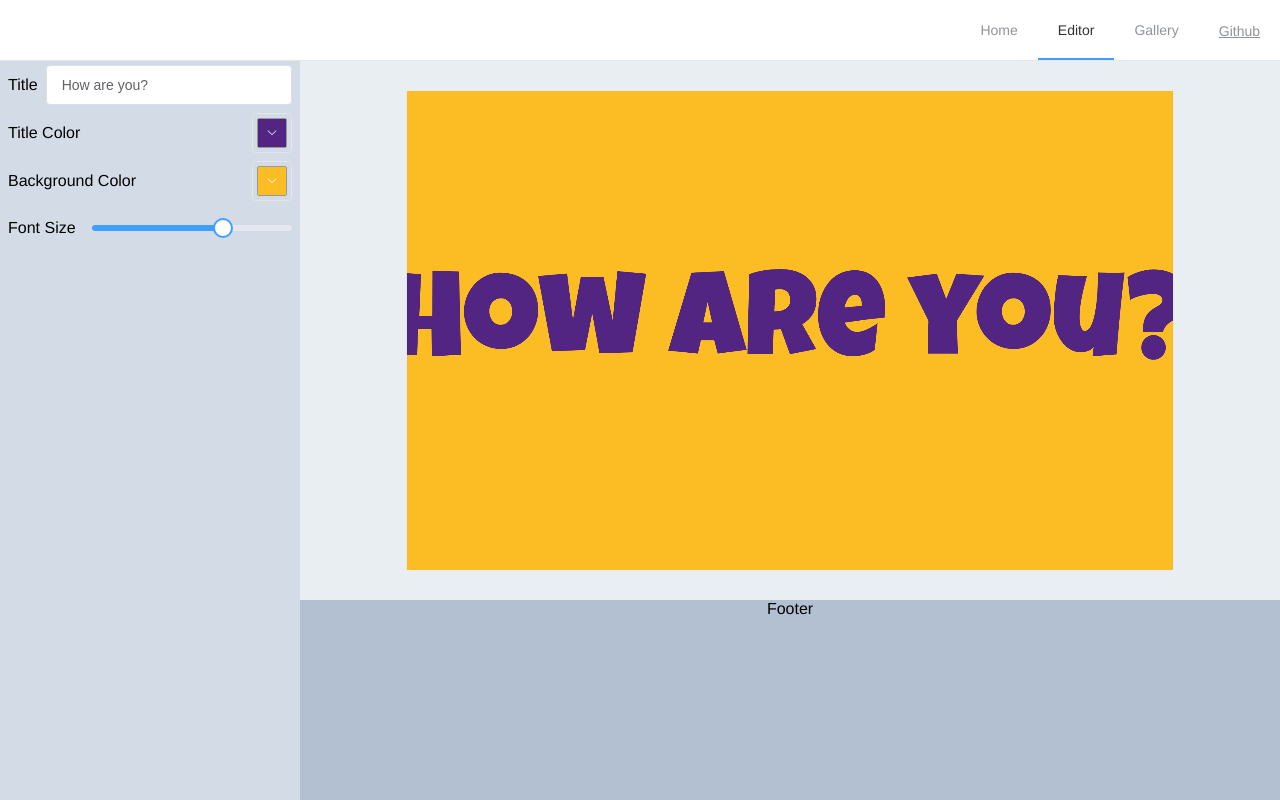
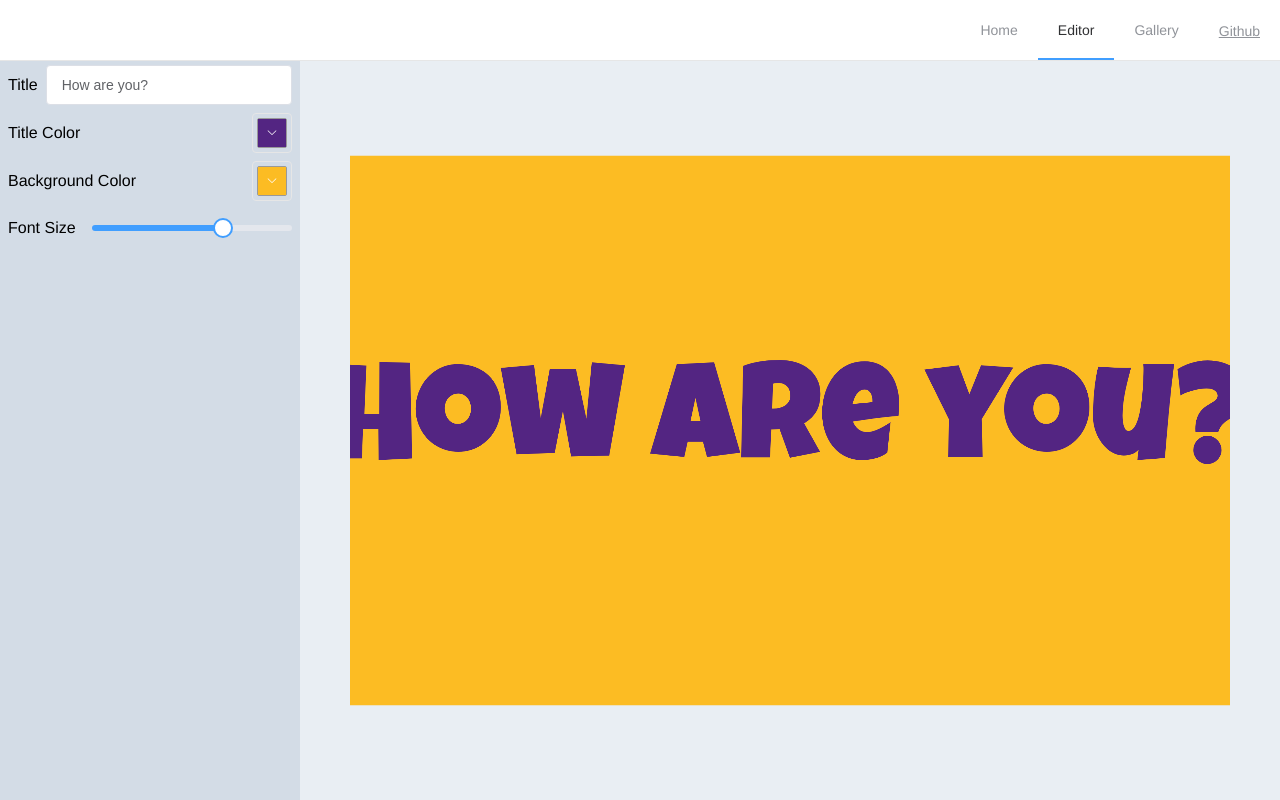
Before and after one commit to pearmini/colorfu, a Vue app: page /editor in a window 1280 px wide. Built offline with nearby package versions, Linux system fonts and the light colour scheme.

Commit message:
feat(slider): add image mode

```diff
--- a/src/components/AttributeTree/index.vue
+++ b/src/components/AttributeTree.vue
@@ -7,7 +7,11 @@
       :values="values"
     />
   </div>
-  <feild v-else :name="options.name">
+  <feild
+    v-else
+    :name="options.name"
+    :flex="options.type === 'image' ? 'col' : 'row'"
+  >
     <el-input
       v-if="options.type === 'text'"
       :placeholder="options.placeholder"
@@ -25,10 +29,22 @@
       :style="{ width: 200 + 'px' }"
     >
     </el-slider>
+    <el-upload
+      v-if="options.type === 'image'"
+      class="upload"
+      action=""
+      :auto-upload="false"
+      :on-change="handleChange"
+      :on-exceed="handleExceed"
+      :limit="1"
+    >
+      <el-button size="small" type="primary"> select image </el-button>
+    </el-upload>
   </feild>
 </template>
 
 <script>
+import { Message } from "element-ui";
 import Feild from "./Field.vue";
 
 export default {
@@ -38,8 +54,25 @@ export default {
     options: Object,
     values: Object,
   },
-  mounted() {
-    console.log(this.values);
+  methods: {
+    handleChange(file) {
+      const reader = new FileReader();
+      reader.readAsDataURL(file.raw);
+      reader.onload = () => {
+        const imageURL = reader.result;
+        this.values.imageURL = imageURL;
+      };
+    },
+    handleExceed() {
+      Message.error("请先删除已上传图片～");
+    },
   },
 };
 </script>
+
+<style scoped>
+.upload {
+  width: 100%;
+  text-align: left;
+}
+</style>
--- a/src/components/AttributeTree/Field.vue
+++ /dev/null
@@ -1,24 +0,0 @@
-<template>
-  <div class="container">
-    <span class="input-label">{{ name }}</span>
-    <slot />
-  </div>
-</template>
-
-<script>
-export default { props: { name: String } };
-</script>
-
-<style scoped>
-.input-label {
-  display: inline-block;
-  padding-right: 0.5em;
-}
-
-.container {
-  display: flex;
-  align-items: center;
-  padding: 0.25em 0.5em;
-  justify-content: space-between;
-}
-</style>
--- /dev/null
+++ b/src/components/Field.vue
@@ -0,0 +1,48 @@
+<template>
+  <div :class="[containerClass, flex === 'row' ? rowClass : colClass]">
+    <span class="input-label">{{ name }}</span>
+    <slot />
+  </div>
+</template>
+
+<script>
+export default {
+  props: {
+    name: String,
+    flex: {
+      default: "row",
+      type: String,
+    },
+  },
+  data() {
+    return { containerClass: "container", rowClass: "row", colClass: "col" };
+  },
+};
+</script>
+
+<style scoped>
+.input-label {
+  display: inline-block;
+  padding-right: 0.5em;
+}
+
+.container {
+  padding: 0.25em 0.5em;
+}
+
+.row {
+  display: flex;
+  justify-content: space-between;
+  align-items: center;
+}
+
+.col {
+  display: flex;
+  flex-direction: column;
+  align-items: flex-start;
+}
+
+.col > span {
+  margin-bottom: 0.5em;
+}
+</style>
--- a/src/components/Wallpaper.vue
+++ b/src/components/Wallpaper.vue
@@ -1,5 +1,11 @@
 <template>
-  <canvas ref="canvas" />
+  <div
+    class="container"
+    v-loading="loading"
+    :style="{ width: width + 'px', height: height + 'px' }"
+  >
+    <canvas ref="canvas" />
+  </div>
 </template>
 
 <script>
@@ -8,7 +14,6 @@ import {
   drawImageWords,
   drawPatternWords,
 } from "../utils/words";
-import { loadFont, loadImage } from "../utils/load";
 
 export default {
   props: {
@@ -32,6 +37,7 @@ export default {
     return {
       fontFace: undefined,
       image: undefined,
+      loading: true,
     };
   },
   mounted() {
@@ -42,7 +48,7 @@ export default {
       deep: true,
       handler(oldData, newData) {
         if (newData.fontURL !== oldData.fontURL) this.fontFace = undefined;
-        if (newData.imageURL !== newData.imageURL) this.image = undefined;
+        this.image = undefined;
         this.render();
       },
     },
@@ -55,7 +61,7 @@ export default {
   },
   methods: {
     async render() {
-      await this.initFont();
+      this.fontFace = await this.loadFont();
       const options = {
         ...this.options,
         fontFace: this.fontFace,
@@ -68,7 +74,7 @@ export default {
           drawPatternWords(this.$refs.canvas, this.width, this.height, options);
           break;
         case "image":
-          await this.initImage();
+          this.image = await this.loadImage();
           drawImageWords(this.$refs.canvas, this.width, this.height, {
             ...options,
             image: this.image,
@@ -76,21 +82,41 @@ export default {
           break;
       }
     },
-    async initFont() {
+    async loadFont() {
+      const { fontFamily, fontURL } = this.options;
+      // return cached fontFace
+      if (!fontURL || (this.fontFace && this.fontFace.loaded)) {
+        return this.fontFace;
+      }
+
+      // load fontFace and return
       this.$emit("onLoadingFont");
-      const { fontFamily, fontURL } = this.options;
-      this.fontFace = await loadFont(this.fontFace, { fontFamily, fontURL });
+      this.loading = true;
+      const fontFace = await new FontFace(fontFamily, `url(${fontURL})`).load();
+      this.loading = false;
       this.$emit("onLoadedFont");
+      return fontFace;
     },
-    async initImage() {
+    async loadImage() {
+      // return cached iamge
+      if (this.image) return this.image;
+
+      // load image and return
       this.$emit("onLoadingImage");
+      this.loading = true;
+      const newImage = new Image();
       const { imageURL } = this.options;
-      this.image = await loadImage(this.image, { imageURL });
+      newImage.src = imageURL;
+
+      const image = await new Promise((resolve) => {
+        newImage.onload = function () {
+          resolve(newImage);
+        };
+      });
+      this.loading = false;
       this.$emit("onLoadedImage");
+      return image;
     },
   },
 };
 </script>
-
-<style scoped>
-</style>
--- a/src/main.js
+++ b/src/main.js
@@ -12,6 +12,8 @@ import {
   Input,
   ColorPicker,
   Slider,
+  Upload,
+  Loading
 } from "element-ui";
 import "element-ui/lib/theme-chalk/index.css";
 import App from "./App.vue";
@@ -31,6 +33,8 @@ Vue.use(Footer);
 Vue.use(Input);
 Vue.use(ColorPicker);
 Vue.use(Slider);
+Vue.use(Upload);
+Vue.use(Loading);
 
 new Vue({
   render: (h) => h(App),
--- a/src/pages/Editor.vue
+++ b/src/pages/Editor.vue
@@ -4,8 +4,7 @@
       <attribute-tree :options="attribute" :values="example" />
     </el-aside>
     <el-container>
-      <el-main
-        ><div
+      <div
         :style="{
           transform: `translate(${transformed.translateX}px, ${transformed.translateY}px) scale(${transformed.scale}, ${transformed.scale})`,
           transformOrigin: 'left top',
@@ -16,16 +15,15 @@
           :mode="example.mode"
           :width="windowWidth"
           :height="windowHeight"
-          /></div
-      ></el-main>
-      <el-footer height="200px">Footer</el-footer>
+        />
+      </div>
     </el-container>
   </el-container>
 </template>
 
 <script>
 import Wallpaper from "../components/Wallpaper.vue";
-import AttributeTree from "../components/AttributeTree/index.vue";
+import AttributeTree from "../components/AttributeTree.vue";
 import { useWindowSize } from "../mixins/useWindowSize";
 import fontURL from "../assets/font/en.woff2";
 import { getAttributeOptions } from "../utils/attribute";
@@ -54,8 +52,8 @@ export default {
       return getAttributeOptions(this.example.mode);
     },
     transformed() {
-      const padding = 30;
-      const mainHeight = this.windowHeight - 61 - 200;
+      const padding = 50;
+      const mainHeight = this.windowHeight - 61;
       const mainWidth = this.windowWidth - 300;
       const width = mainWidth - padding * 2;
       const height = mainHeight - padding * 2;
@@ -93,7 +91,7 @@ export default {
   background-color: #d3dce6;
 }
 
-.el-main {
+.el-container {
   background-color: #e9eef3;
   overflow: hidden;
   padding: 0px;
--- a/src/pages/Home.vue
+++ b/src/pages/Home.vue
@@ -171,7 +171,7 @@ export default {
       if (this.progress < 1) return;
       router.push({
         name: "editor",
-        params: { example },
+        params: { example: { ...example } },
       });
     },
   },
--- /dev/null
+++ b/src/utils/attribute/image.js
@@ -0,0 +1,26 @@
+export const image = {
+  type: "container",
+  children: [
+    {
+      type: "text",
+      key: "title",
+      name: "Title",
+      placeholder: "Please input title",
+    },
+    {
+      type: "color",
+      key: "text",
+      name: "Title Color",
+    },
+    {
+      type: "image",
+      key: "imageURL",
+      name: "Background Image",
+    },
+    {
+      type: "number",
+      key: "fontSize",
+      name: "Font Size",
+    },
+  ],
+};
--- a/src/utils/attribute/index.js
+++ b/src/utils/attribute/index.js
@@ -1,6 +1,10 @@
 import { color } from "./color";
+import { image } from "./image";
+
 export function getAttributeOptions(type) {
   if (type === "color") {
     return color;
+  } else if (type === "image") {
+    return image;
   }
 }
--- a/src/utils/load.js
+++ /dev/null
@@ -1,17 +0,0 @@
-export function loadFont(fontFace, { fontFamily, fontURL }) {
-  if (!fontURL || (fontFace && fontFace.loaded)) {
-    return Promise.resolve(fontFace);
-  }
-  return new FontFace(fontFamily, `url(${fontURL})`).load();
-}
-
-export function loadImage(image, { imageURL }) {
-  if (image) return Promise.resolve(image);
-  const newImage = new Image();
-  newImage.src = imageURL;
-  return new Promise((resolve) => {
-    newImage.onload = function() {
-      resolve(newImage);
-    };
-  });
-}
```
Lines whose indentation alone changed are shown as unchanged.
